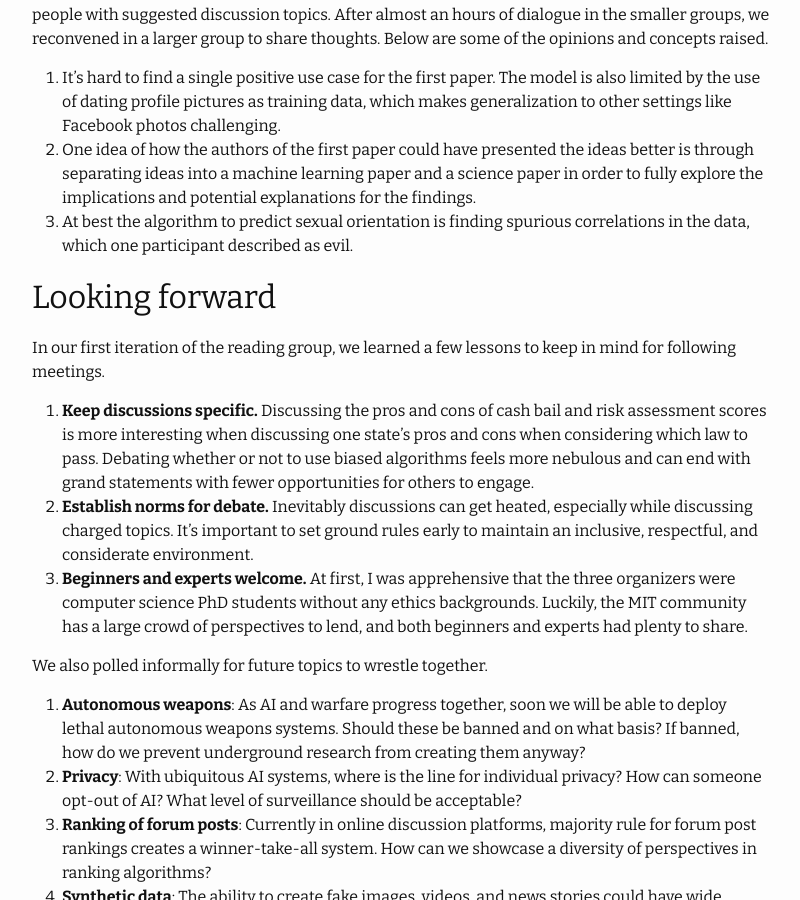
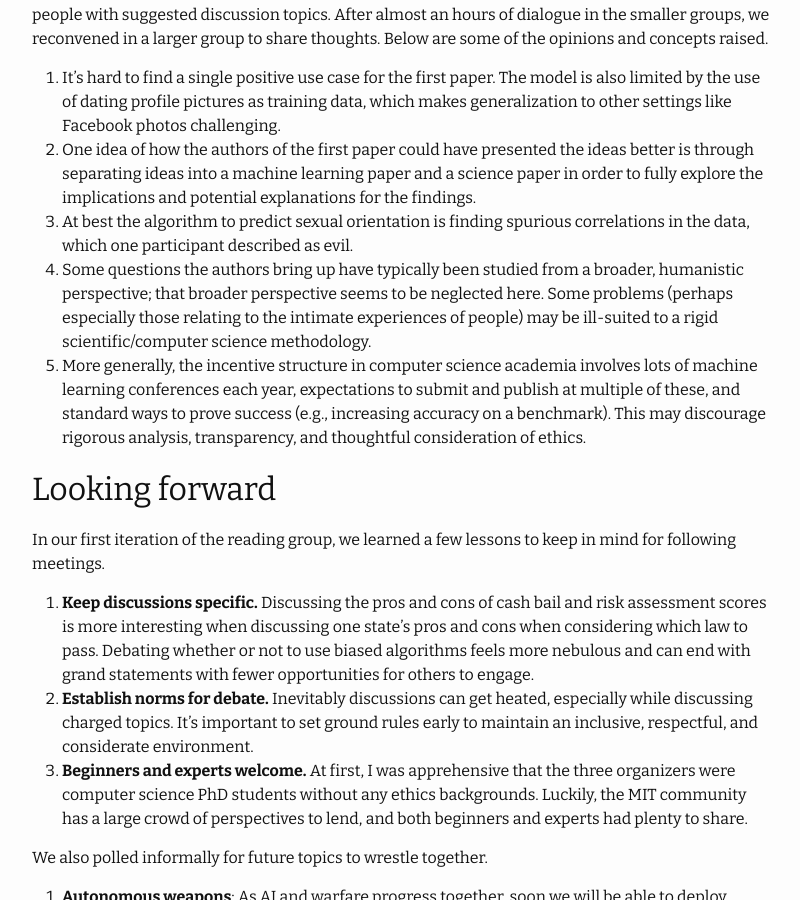
Before and after one commit to mitaiethics/mitaiethics.github.io, a Jekyll site: the page built from _posts/2018-10-24-predict-sexuality.md, in a window 1280 px wide and 900 px high, scrolled down 2160 px. Shown: the whole window, without its empty margins (238-1038 px from the left). Built offline with Jekyll 4.4.1, drawn with Linux system fonts in a browser that asks for light colours.

Commit message:
Add Harini points

```diff
--- a/_posts/2018-10-24-predict-sexuality.md
+++ b/_posts/2018-10-24-predict-sexuality.md
@@ -31,6 +31,8 @@ With a large crowd of participants and many questions to debate, we split into s
  1. It's hard to find a single positive use case for the first paper. The model is also limited by the use of dating profile pictures as training data, which makes generalization to other settings like Facebook photos challenging.
  2. One idea of how the authors of the first paper could have presented the ideas better is through separating ideas into a machine learning paper and a science paper in order to fully explore the implications and potential explanations for the findings.
  3. At best the algorithm to predict sexual orientation is finding spurious correlations in the data, which one participant described as evil.
+ 4. Some questions the authors bring up have typically been studied from a broader, humanistic perspective; that broader perspective seems to be neglected here.  Some problems (perhaps especially those relating to the intimate experiences of people) may be ill-suited to a rigid scientific/computer science methodology.
+ 5. More generally, the incentive structure in computer science academia involves lots of machine learning conferences each year, expectations to submit and publish at multiple of these, and standard ways to prove success (e.g., increasing accuracy on a benchmark).  This may discourage rigorous analysis, transparency, and thoughtful consideration of ethics.
 
 ## Looking forward
 
```
